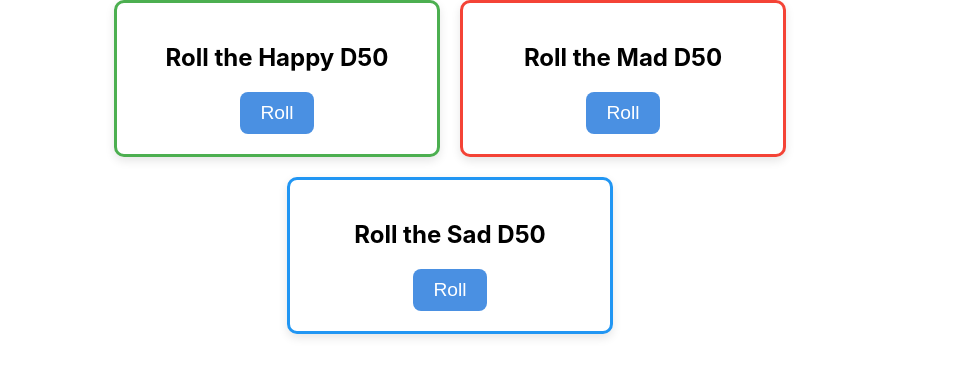
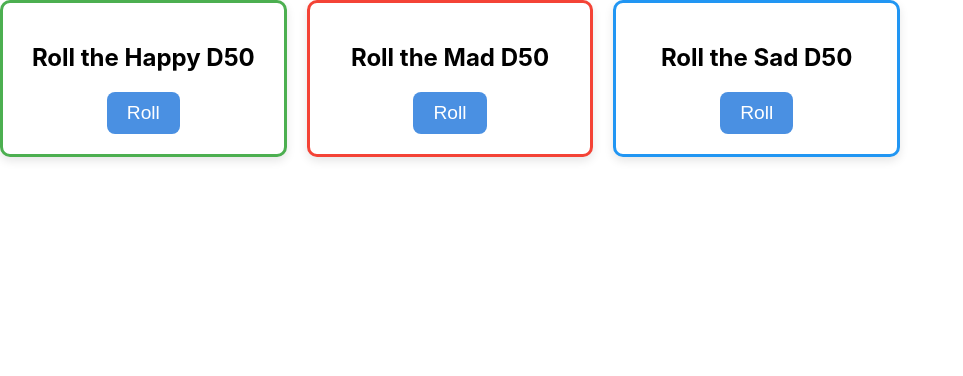
Before and after one commit to s-zhaojo/DnD, a React (Create React App) app: page / in a window 1280 px wide. Shown: the top 376 px of the page, without its empty margins (0-963 px from the left). Built offline with nearby package versions, Linux system fonts and the light colour scheme.

Commit message:
Update App.css

```diff
--- a/src/App.css
+++ b/src/App.css
@@ -13,9 +13,9 @@
 .container {
   display: flex;
   justify-content: center;
-  flex-wrap: wrap;
   gap: 20px;
   max-width: 900px;
+  flex-wrap: nowrap; /* Prevent wrapping, ensure dice stay in one row */
 }
 
 .dice-section {
```
